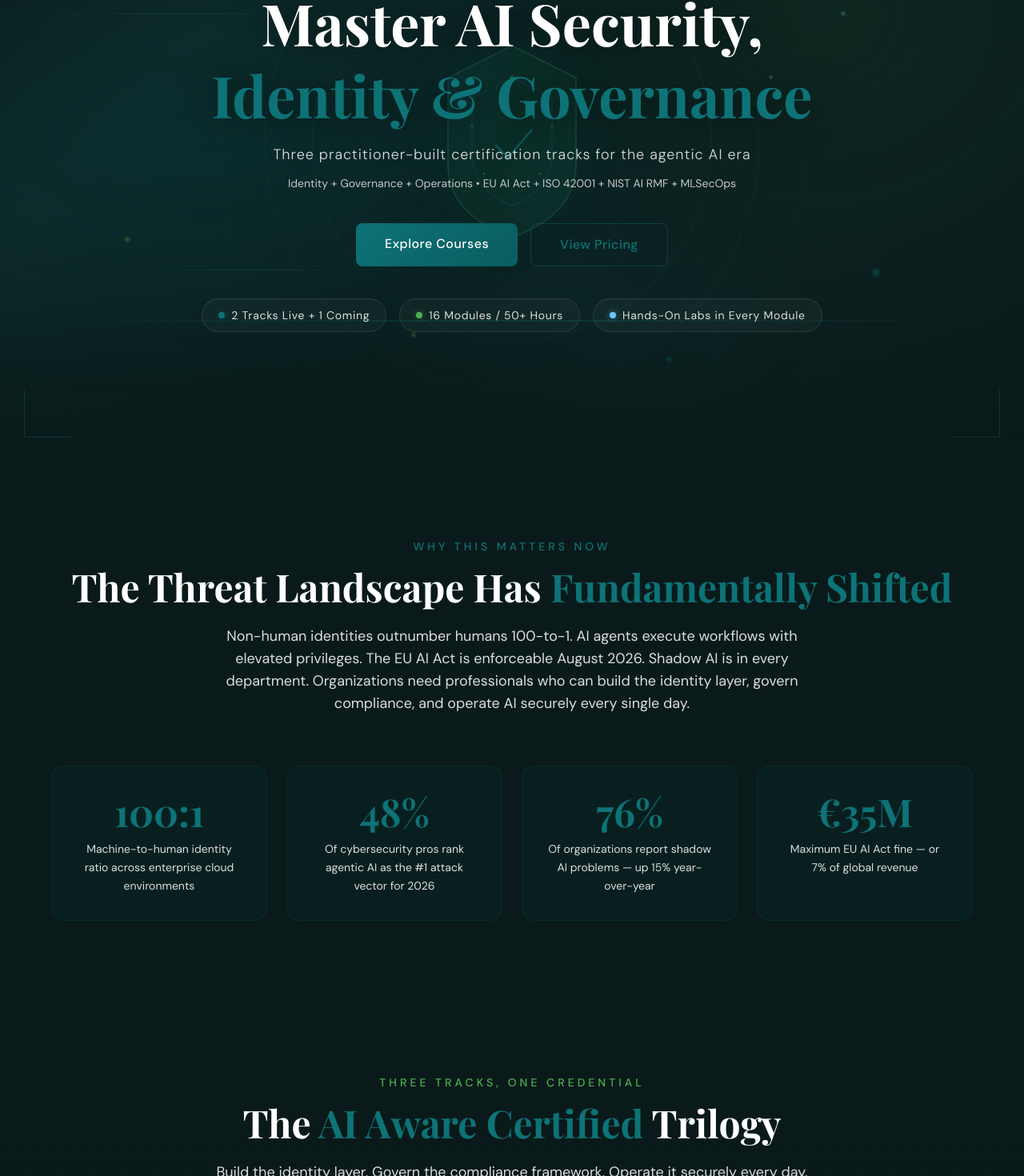
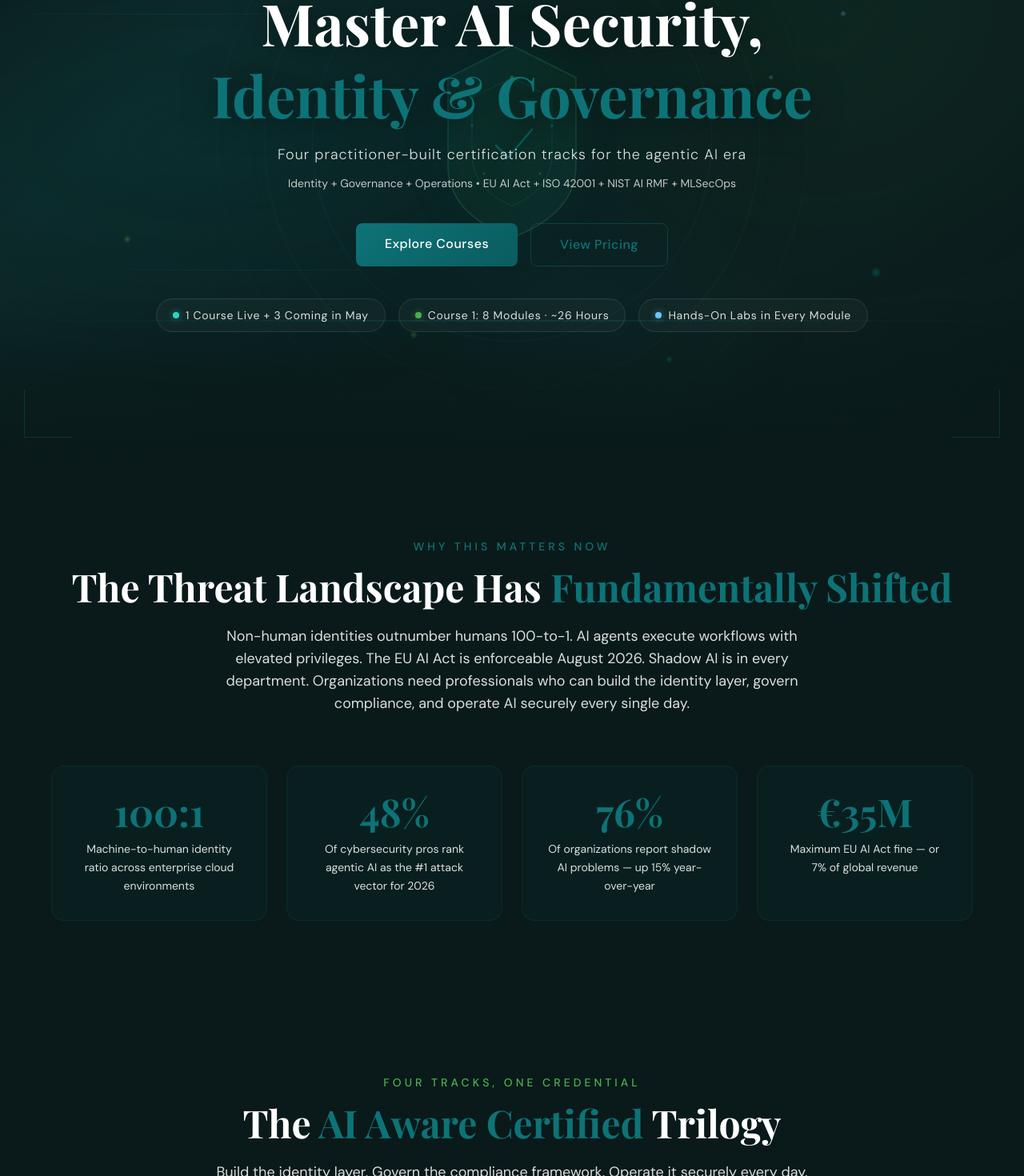
Before and after one commit to kthrailkill-web/aiaware-certified-public-site, a React (Vite) app: page / in a window 1280 px wide. Shown: the part 223-1693 px from the top of the page at 80% size. Built offline with nearby package versions, Linux system fonts and the light colour scheme; a web font is replaced by a local one.

Commit message:
Fix hero stats: 1 Course Live + 3 Coming, Course 1 specific module/hour count, Four Tracks framing

```diff
--- a/src/LandingPage.jsx
+++ b/src/LandingPage.jsx
@@ -256,7 +256,7 @@
         </h1>
 
         <p className="tagline text-base md:text-lg font-light text-white/85 text-center mb-3 max-w-3xl" style={{ letterSpacing: '1px' }}>
-          Three practitioner-built certification tracks for the agentic AI era
+          Four practitioner-built certification tracks for the agentic AI era
         </p>
         <p className="text-sm text-white/75 text-center mb-10 max-w-2xl">
           Identity + Governance + Operations &bull; EU AI Act + ISO 42001 + NIST AI RMF + MLSecOps
@@ -269,8 +269,8 @@
 
         <div className="stat-pills flex flex-wrap justify-center gap-4">
           {[
-            { color: "#0D7377", label: "2 Tracks Live + 1 Coming" },
-            { color: "#4CAF50", label: "16 Modules / 50+ Hours" },
+            { color: "#2DD4BF", label: "1 Course Live + 3 Coming in May" },
+            { color: "#4CAF50", label: "Course 1: 8 Modules \u00B7 ~26 Hours" },
             { color: "#64C8FF", label: "Hands-On Labs in Every Module" },
           ].map((pill) => (
             <div key={pill.label} className="flex items-center gap-2 px-5 py-2.5 rounded-full border border-white/10 bg-white/[0.03] backdrop-blur-sm">
@@ -317,7 +317,7 @@
     <section id="courses" className="section-darker py-24 px-6">
       <div className="max-w-6xl mx-auto">
         <div className="text-center mb-16 reveal">
-          <p className="text-sm font-medium tracking-[4px] uppercase text-[#4CAF50] mb-4">Three Tracks, One Credential</p>
+          <p className="text-sm font-medium tracking-[4px] uppercase text-[#4CAF50] mb-4">Four Tracks, One Credential</p>
           <h2 className="font-['Playfair_Display',serif] text-4xl md:text-5xl font-bold text-white mb-6">
             The <span className="text-[#0D7377]">AI Aware Certified</span> Trilogy
           </h2>
```
